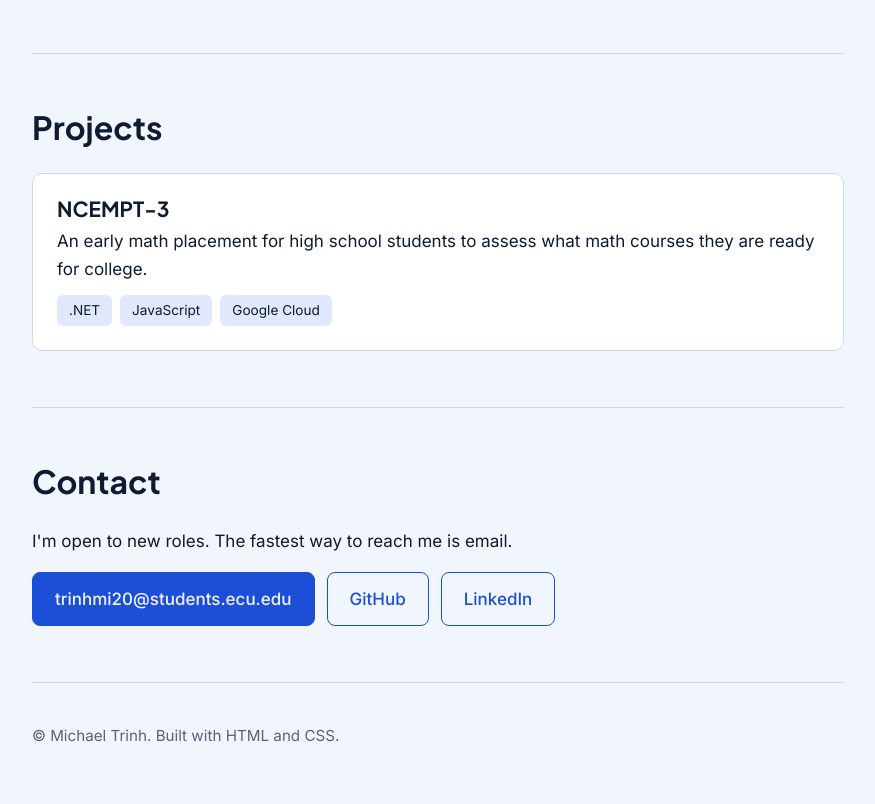
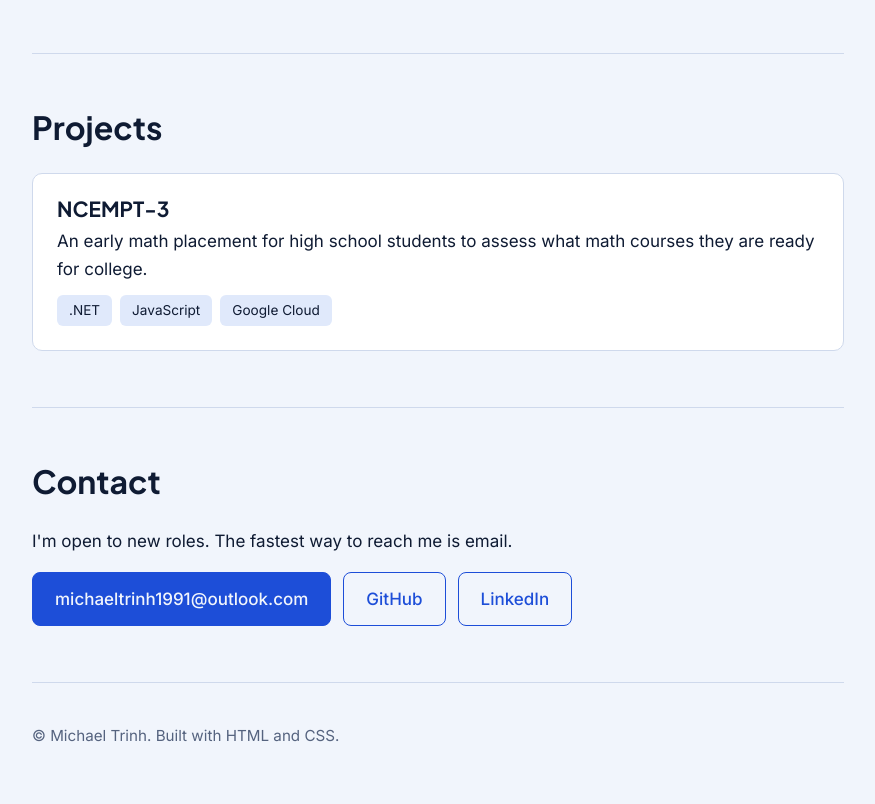
Before and after one commit to Mtrinh123/WebsitePersonal, a plain HTML site: page index.html in a window 1280 px wide. Shown: the part 1924-2728 px from the top of the page, without its empty margins (202-1077 px from the left). Drawn offline with Linux system fonts and the light colour scheme.

Commit message:
changed the email

```diff
--- a/index.html
+++ b/index.html
@@ -62,6 +62,7 @@
 
         <li>
           <div class="when">2022 – 2026</div>
+
           <h3>B.S. Software Engineering, Concentration in Mobile/Web Development, East Carolina University</h3>
           <ul>
             <li>Graduated in May 2026. Focus on how to build frontend applications while gaining a solid understanding of backend development.</li>
@@ -148,7 +149,7 @@
       <h2>Contact</h2>
       <p>I'm open to new roles. The fastest way to reach me is email.</p>
       <div class="btns">
-        <a class="btn main" href="mailto:trinhmi20@students.ecu.edu">trinhmi20@students.ecu.edu</a>
+        <a class="btn main" href="mailto:michaeltrinh1991@outlook.com">michaeltrinh1991@outlook.com</a>
         <a class="btn" href="https://github.com/Mtrinh123">GitHub</a>
         <a class="btn" href="https://linkedin.com/in/michael-trinh-079702358/">LinkedIn</a>
       </div>
```
